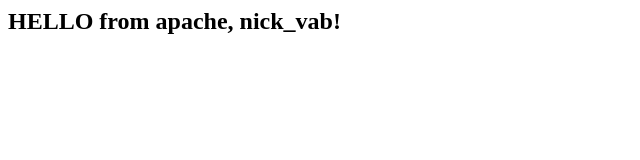
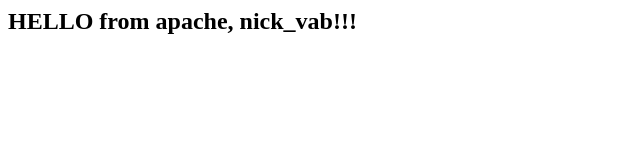
Before and after one commit to nickvab/ansible-pull_apache, a plain HTML site: page webapp/index.html in a window 1280 px wide. Shown: the full height of the page, 0-640 px from the left. Drawn offline with Linux system fonts and the light colour scheme.

Commit message:
changes git add --all!

```diff
--- a/webapp/index.html
+++ b/webapp/index.html
@@ -1 +1 @@
-<h2>HELLO from apache, nick_vab!</h2>
+<h2>HELLO from apache, nick_vab!!!</h2>
```
